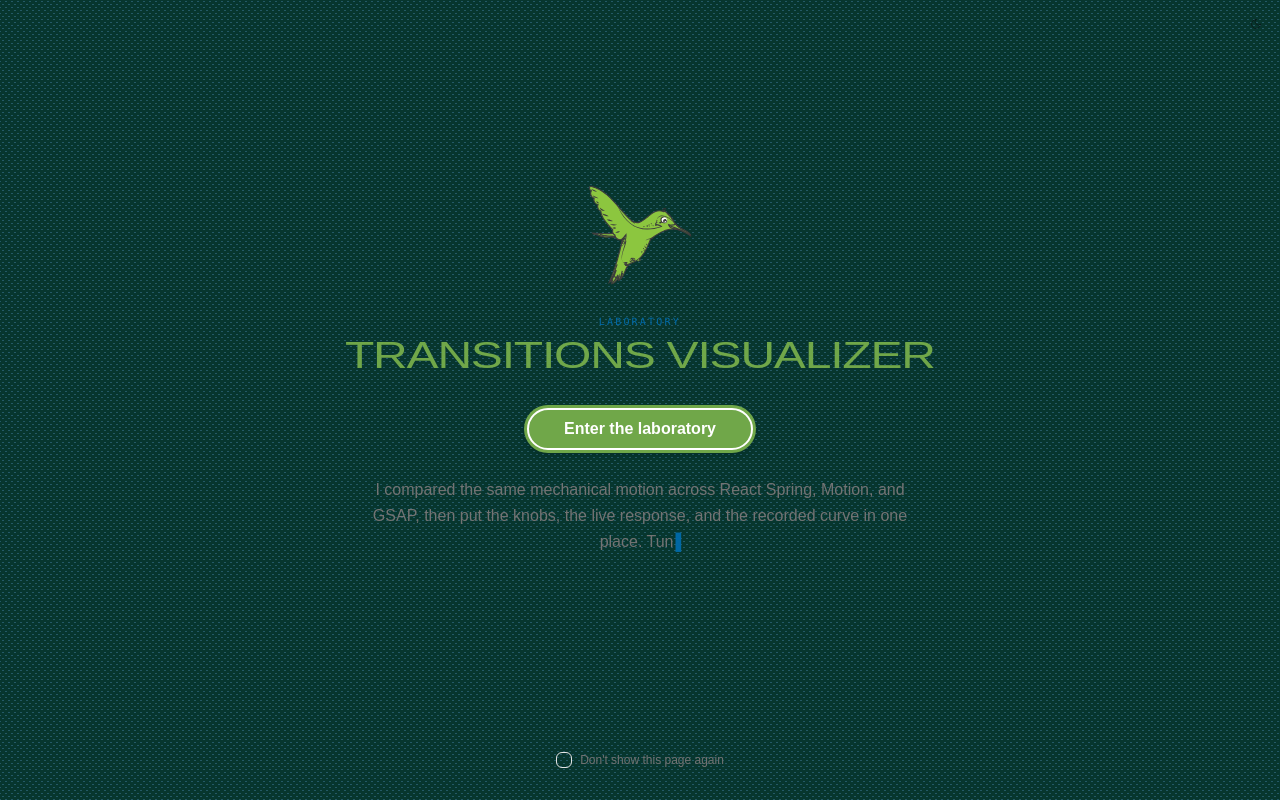
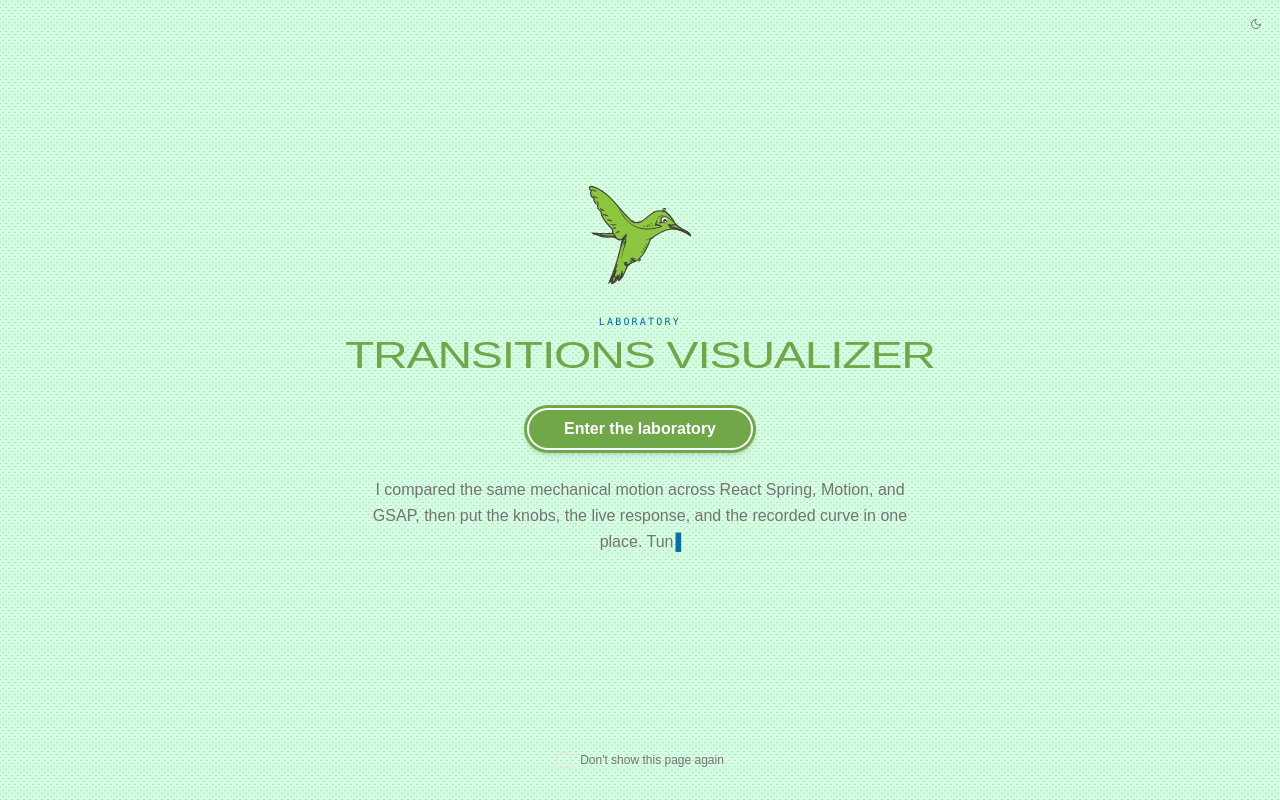
Before and after one commit to maxzz/transitions, a React (Vite) app: page / in a window 1280 px wide. Built offline with nearby package versions, Linux system fonts and the light colour scheme; what tailwindcss-plugin-debug-screens-tw4 would draw is missing.

Commit message:
WIP. hero-page. pattern. 6. tweak light background

```diff
--- a/src/assets/styles/main-section-bg.css
+++ b/src/assets/styles/main-section-bg.css
@@ -2,8 +2,8 @@
 
 @utility main-section-bg {
     --s: 6px;
-    --c1: #07362e;
-    --c2: #245966;
+    --c1: #D5FFE3;
+    --c2: #B7E2B6;
     --l: var(--c1) 20%, #0000 0;
     --g: 35%, var(--c2) 0 45%, var(--c1) 0;
 
```
